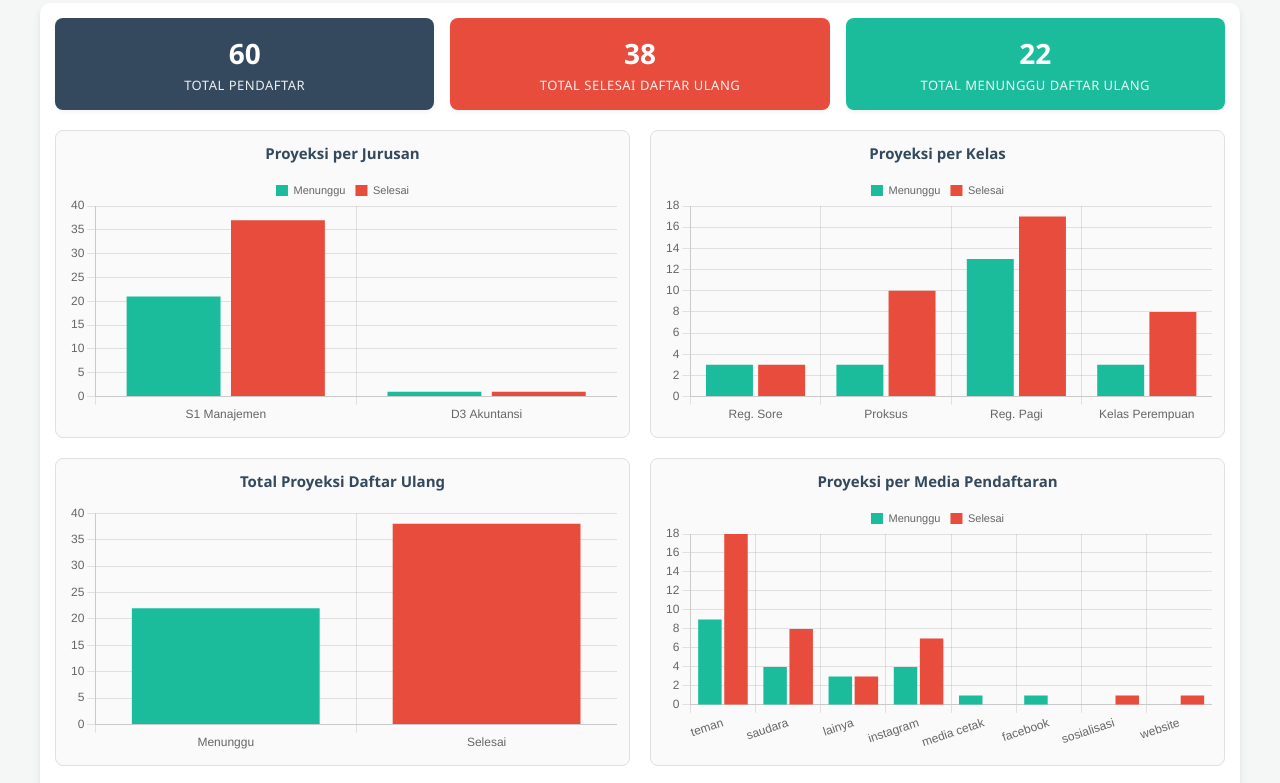
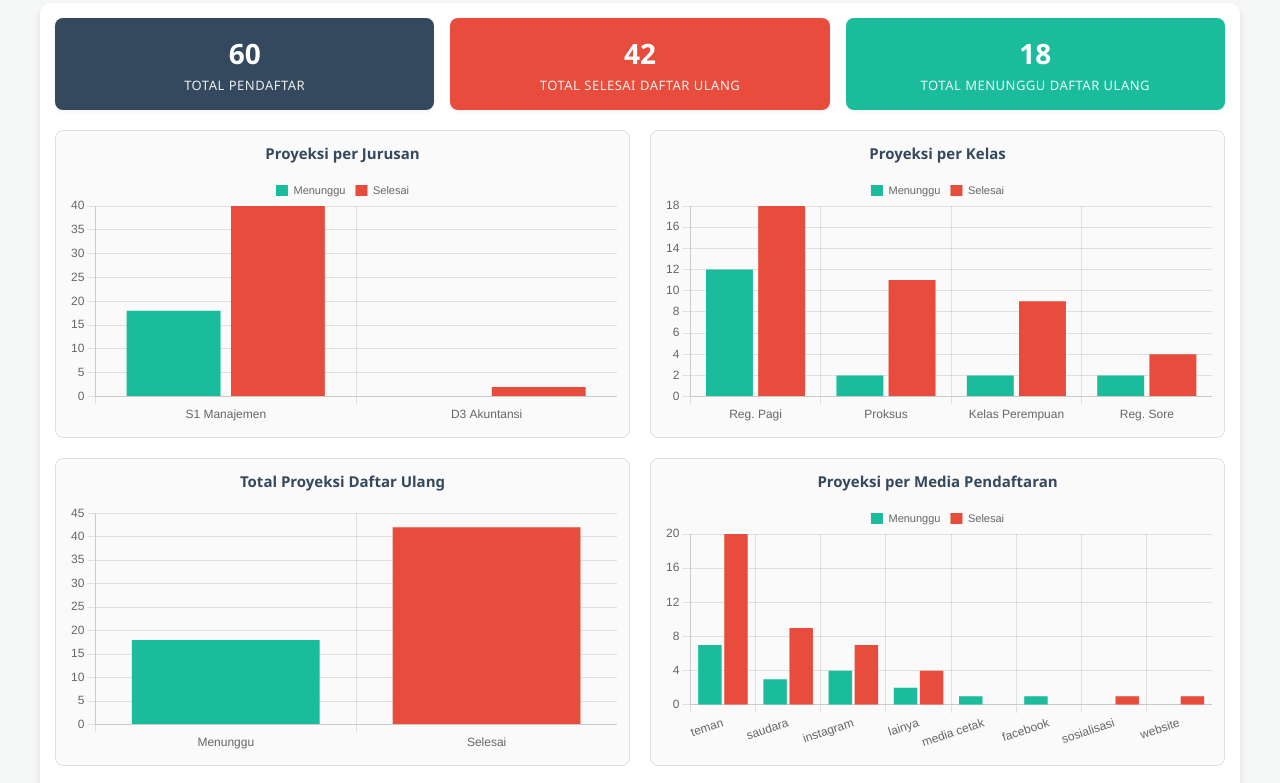
Before and after one commit to projectlands/proyeksi-PMB, a plain HTML site: page index.html in a window 1280 px wide. Shown: the part 65-848 px from the top of the page. Drawn offline with nearby package versions, Linux system fonts and the light colour scheme.

Commit message:
update data

```diff
--- a/index.html
+++ b/index.html
@@ -3,7 +3,7 @@
 <head>
     <meta charset="UTF-8">
     <meta name="viewport" content="width=device-width, initial-scale=1.0">
-    <title>Grafik Proyeksi Sementera Data MARU 2026</title>
+    <title>Dashboard Proyeksi Data MARU Periode 20261</title>
     <!-- Chart.js CDN -->
     <script src="https://cdn.jsdelivr.net/npm/chart.js"></script>
     <!-- html2canvas CDN untuk export ke gambar -->
@@ -146,7 +146,7 @@
 <body>
 
     <div class="header">
-        <h1>Dashboard Proyeksi Sementara MARU Periode 20261</h1>
+        <h1>Dashboard Proyeksi MARU Periode 20261</h1>
         <button class="btn-export" onclick="exportCharts()">Export Grafik (PNG)</button>
     </div>
 
@@ -158,11 +158,11 @@
                 <p>Total Pendaftar</p>
             </div>
             <div class="summary-card selesai">
-                <h2>38</h2>
+                <h2>42</h2>
                 <p>Total Selesai Daftar Ulang</p>
             </div>
             <div class="summary-card menunggu">
-                <h2>22</h2>
+                <h2>18</h2>
                 <p>Total Menunggu Daftar Ulang</p>
             </div>
         </div>
@@ -218,8 +218,8 @@
             data: {
                 labels: ['S1 Manajemen', 'D3 Akuntansi'],
                 datasets: [
-                    { label: 'Menunggu', data: [21, 1], backgroundColor: colors.menunggu },
-                    { label: 'Selesai', data: [37, 1], backgroundColor: colors.selesai }
+                    { label: 'Menunggu', data: [18, 0], backgroundColor: colors.menunggu },
+                    { label: 'Selesai', data: [40, 2], backgroundColor: colors.selesai }
                 ]
             },
             options: { ...commonOptions, scales: { y: { beginAtZero: true } } }
@@ -229,10 +229,10 @@
         new Chart(document.getElementById('kelasChart'), {
             type: 'bar',
             data: {
-                labels: ['Reg. Sore', 'Proksus', 'Reg. Pagi', 'Kelas Perempuan'],
+                labels: ['Reg. Pagi', 'Proksus', 'Kelas Perempuan', 'Reg. Sore'],
                 datasets: [
-                    { label: 'Menunggu', data: [3, 3, 13, 3], backgroundColor: colors.menunggu },
-                    { label: 'Selesai', data: [3, 10, 17, 8], backgroundColor: colors.selesai }
+                    { label: 'Menunggu', data: [12, 2, 2, 2], backgroundColor: colors.menunggu },
+                    { label: 'Selesai', data: [18, 11, 9, 4], backgroundColor: colors.selesai }
                 ]
             },
             options: { ...commonOptions, scales: { y: { beginAtZero: true } } }
@@ -245,7 +245,7 @@
                 labels: ['Menunggu', 'Selesai'],
                 datasets: [{
                     label: 'Jumlah Pendaftar',
-                    data: [22, 38],
+                    data: [18, 42],
                     backgroundColor: [colors.menunggu, colors.selesai]
                 }]
             },
@@ -261,10 +261,10 @@
             type: 'bar',
             indexAxis: 'y',
             data: {
-                labels: ['teman', 'saudara', 'lainya', 'instagram', 'media cetak', 'facebook', 'sosialisasi', 'website'],
+                labels: ['teman', 'saudara', 'instagram', 'lainya', 'media cetak', 'facebook', 'sosialisasi', 'website'],
                 datasets: [
-                    { label: 'Menunggu', data: [9, 4, 3, 4, 1, 1, 0, 0], backgroundColor: colors.menunggu },
-                    { label: 'Selesai', data: [18, 8, 3, 7, 0, 0, 1, 1], backgroundColor: colors.selesai }
+                    { label: 'Menunggu', data: [7, 3, 4, 2, 1, 1, 0, 0], backgroundColor: colors.menunggu },
+                    { label: 'Selesai', data: [20, 9, 7, 4, 0, 0, 1, 1], backgroundColor: colors.selesai }
                 ]
             },
             options: { ...commonOptions, scales: { x: { beginAtZero: true } } }
@@ -275,10 +275,10 @@
             type: 'bar',
             indexAxis: 'y',
             data: {
-                labels: ['Bu Gung Tini', 'Kmg Trisna', 'Novi Budiasni', 'Mertyani S.', 'Nyoman S.', 'N/A'],
+                labels: ['Bu Gung Tini', 'Novi Budiasni', 'Kmg Trisna', 'Mertyani S.', 'Nyoman S.', 'N/A'],
                 datasets: [
-                    { label: 'Menunggu', data: [2, 1, 3, 1, 1, 0], backgroundColor: colors.menunggu },
-                    { label: 'Selesai', data: [8, 2, 2, 2, 1, 5], backgroundColor: colors.selesai }
+                    { label: 'Menunggu', data: [2, 3, 0, 2, 1, 0], backgroundColor: colors.menunggu },
+                    { label: 'Selesai', data: [8, 2, 3, 2, 1, 5], backgroundColor: colors.selesai }
                 ]
             },
             options: { ...commonOptions, scales: { x: { beginAtZero: true } } }
@@ -291,7 +291,7 @@
             data: {
                 labels: ['SMAN 1 SUKASADA', 'SMKN 1 SINGARAJA', 'SMA N 2 SINGARAJA', 'SMA N1 BATURITI', 'SMK N 1 Kubutambahan', 'SMA MELAYA'],
                 datasets: [
-                    { label: 'Menunggu', data: [0, 1, 1, 0, 0, 0], backgroundColor: colors.menunggu },
+                    { label: 'Menunggu', data: [0, 2, 1, 0, 0, 0], backgroundColor: colors.menunggu },
                     { label: 'Selesai', data: [2, 1, 0, 1, 1, 1], backgroundColor: colors.selesai }
                 ]
             },
@@ -303,7 +303,7 @@
             const chartArea = document.getElementById('charts-area');
             html2canvas(chartArea, { scale: 2 }).then(canvas => {
                 const link = document.createElement('a');
-                link.download = 'grafik_proyeksi_maru.png';
+                link.download = 'grafik_proyeksi_maru_20261.png';
                 link.href = canvas.toDataURL('image/png');
                 link.click();
             });
```
